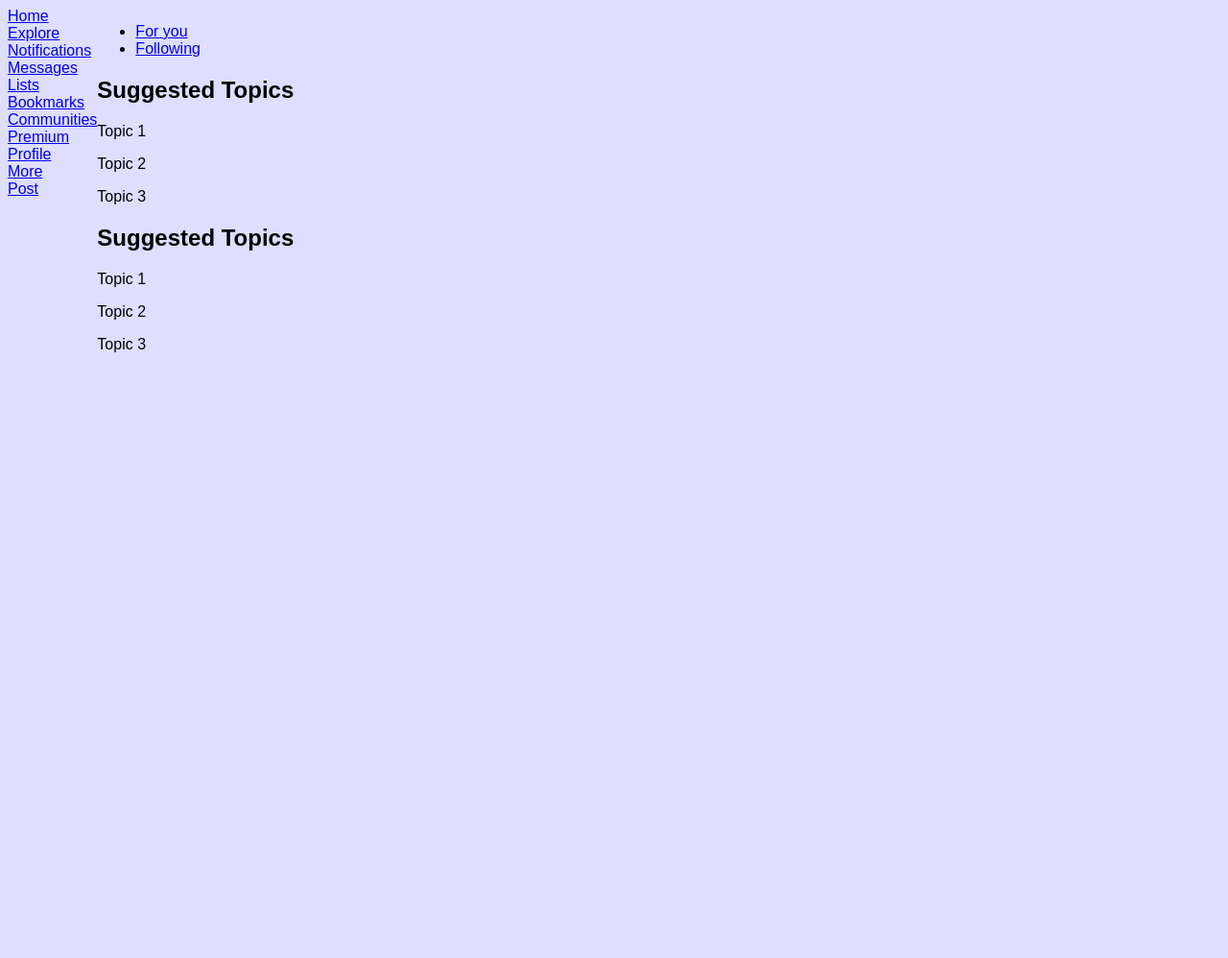
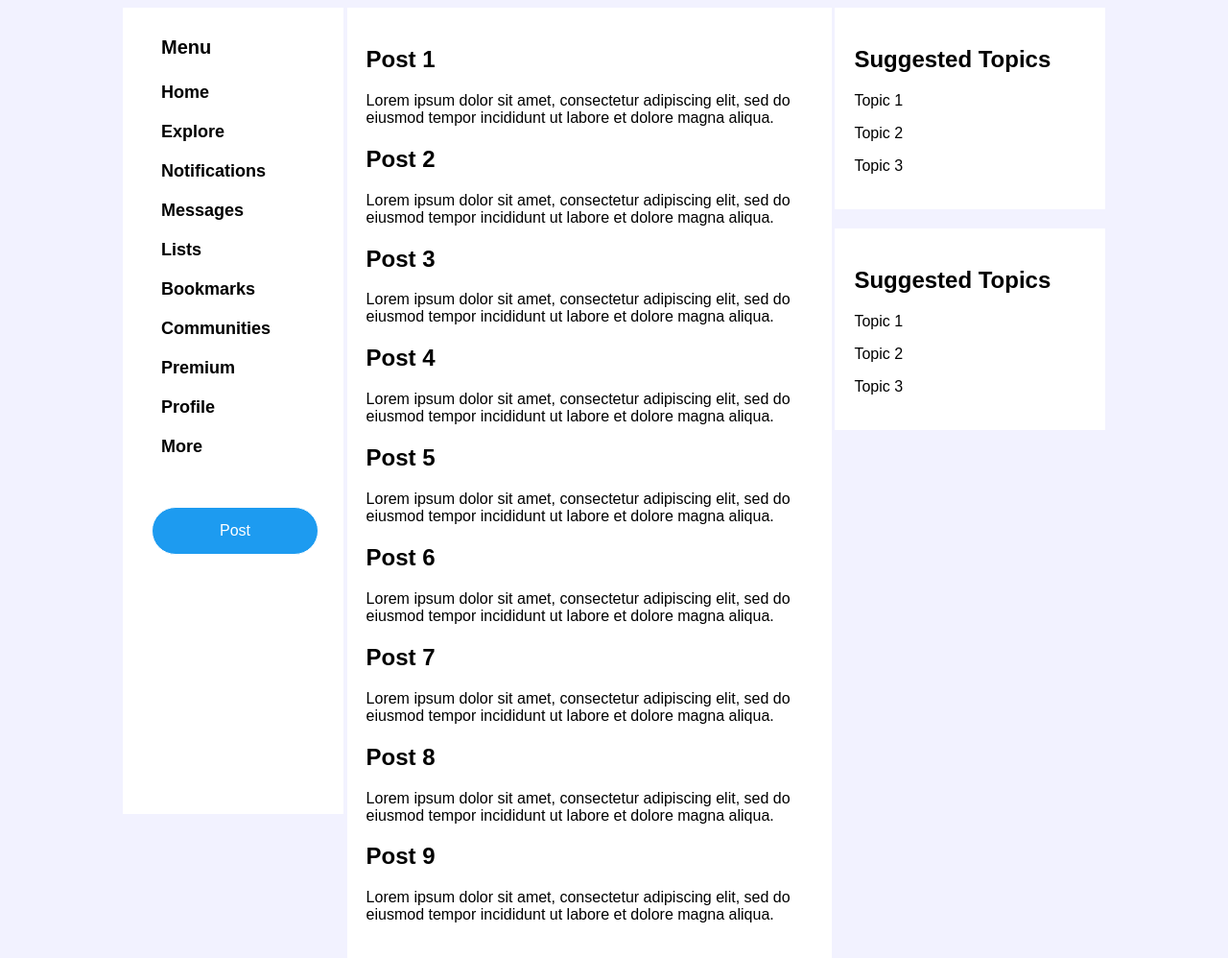
Before and after one commit to almagyovai/Project-3---Landing-Page, a plain HTML site: page Project 3 - X Landing Page/index.html in a window 1280 px wide. Shown: the whole page at 96% size. Before the commit the page ends 800 px from the top, so only its background shows below. Drawn offline with Linux system fonts and the light colour scheme.

Commit message:
Add files via upload

```diff
--- a/Project 3 - X Landing Page/assets/css/styles.css
+++ b/Project 3 - X Landing Page/assets/css/styles.css
@@ -1,13 +1,15 @@
 body{
-    background-color: #dedeff;
+    background-color: #f2f2ff;
     color: #000;
     font-family: Arial, Helvetica, sans-serif;
+    width: 100vh;
 }
 
 .container{
     display: flex;
-    width: 100vh;
+    height: 100vh;
 }
+
 
 /* Header */
 
@@ -15,3 +17,87 @@ body{
     display: flex;
     flex-wrap: nowrap;
 }
+
+.scrollbar-gutter{
+    padding: 20px;
+    background-color: #fff;
+    position: absolute;
+    left: 10%;
+    right: 72%;
+    height: 100vh;
+}
+
+.main-nav-bar{
+    display: flex;
+    position: absolute;
+    flex-direction: column;
+}
+
+.menu{
+    display: flex;
+    flex-wrap: nowrap;
+    flex-direction: column;
+    gap: 20px;
+    padding: 10px 20px;
+    position: absolute;
+
+}
+
+.menu h2{
+    font-family: inherit;
+    font-size: 20px;
+    margin-top: 0;
+    margin-bottom: 5px;
+}
+
+.menu-option a{
+    text-decoration: none;
+    color: #000;
+    font-weight: 700;
+    font-size: 18px;
+}
+
+.pill-button{
+    border: 1px solid;
+    border-radius: 40px;
+    width: auto;
+    padding: 15px 70px;
+    position: absolute;
+    top: 500px;
+    margin-left: 10px;
+
+}
+
+.blue-bg{
+    background-color: #1d9bf0;
+    text-decoration: none;
+    color: #fff;
+}
+
+/* Newsfeed */
+
+.feed-container{
+    padding: 20px;
+    background-color: #fff;
+    position: absolute;
+    left: 28.25%;
+    right: 32.25%;
+    box-sizing: border-box;
+}
+
+
+.section-container{
+    position: absolute;
+    left: 68%;
+    right: 10%;
+    height: auto;
+    box-sizing: border-box;
+    display: flex;
+    flex-direction: column;
+    gap: 20px;
+}
+
+.topic-cards{
+    padding: 20px;
+    background-color: #fff;
+}
--- a/Project 3 - X Landing Page/index.html
+++ b/Project 3 - X Landing Page/index.html
@@ -1,8 +1,8 @@
 <!DOCTYPE html>
 <html lang="en">
   <head>
-    <meta charset="UTF-8">
-    <meta name="viewport" content="width=device-width, initial-scale=1.0">
+    <meta charset="UTF-8" />
+    <meta name="viewport" content="width=device-width, initial-scale=1.0" />
     <title>Landing Page</title>
     <link rel="stylesheet" href="./assets/css/styles.css" />
   </head>
@@ -12,6 +12,7 @@
         <div class="scrollbar-gutter">
           <div class="main-nav-bar">
             <div class="menu">
+              <h2>Menu</h2>
               <div class="menu-option">
                 <a href="#">Home</a>
               </div>
@@ -51,15 +52,43 @@
 
       <main>
         <div class="feed-container">
-            <div class="nav-bar">
-                <ul>
-                    <li>
-                        <a href="#">For you</a>
-                    </li>
-                    <li>
-                        <a href="#">Following</a>
-                    </li>
-                </ul>
+          <div class="feed-content">
+            <div class="post">
+                <h2 class="post-title">Post 1</h2>
+                <p>Lorem ipsum dolor sit amet, consectetur adipiscing elit, sed do eiusmod tempor incididunt ut labore et dolore magna aliqua.</p>
+            </div>
+            <div class="post">
+                <h2 class="post-title">Post 2</h2>
+                <p>Lorem ipsum dolor sit amet, consectetur adipiscing elit, sed do eiusmod tempor incididunt ut labore et dolore magna aliqua.</p>
+            </div>
+            <div class="post">
+                <h2 class="post-title">Post 3</h2>
+                <p>Lorem ipsum dolor sit amet, consectetur adipiscing elit, sed do eiusmod tempor incididunt ut labore et dolore magna aliqua.</p>
+            </div>
+            <div class="post">
+                <h2 class="post-title">Post 4</h2>
+                <p>Lorem ipsum dolor sit amet, consectetur adipiscing elit, sed do eiusmod tempor incididunt ut labore et dolore magna aliqua.</p>
+            </div>
+            <div class="post">
+                <h2 class="post-title">Post 5</h2>
+                <p>Lorem ipsum dolor sit amet, consectetur adipiscing elit, sed do eiusmod tempor incididunt ut labore et dolore magna aliqua.</p>
+            </div>
+            <div class="post">
+                <h2 class="post-title">Post 6</h2>
+                <p>Lorem ipsum dolor sit amet, consectetur adipiscing elit, sed do eiusmod tempor incididunt ut labore et dolore magna aliqua.</p>
+            </div>
+            <div class="post">
+                <h2 class="post-title">Post 7</h2>
+                <p>Lorem ipsum dolor sit amet, consectetur adipiscing elit, sed do eiusmod tempor incididunt ut labore et dolore magna aliqua.</p>
+            </div>
+            <div class="post">
+                <h2 class="post-title">Post 8</h2>
+                <p>Lorem ipsum dolor sit amet, consectetur adipiscing elit, sed do eiusmod tempor incididunt ut labore et dolore magna aliqua.</p>
+            </div>
+            <div class="post">
+                <h2 class="post-title">Post 9</h2>
+                <p>Lorem ipsum dolor sit amet, consectetur adipiscing elit, sed do eiusmod tempor incididunt ut labore et dolore magna aliqua.</p>
+            </div>
           </div>
         </div>
         <div class="section-container">
```
Lines whose indentation alone changed are shown as unchanged.
